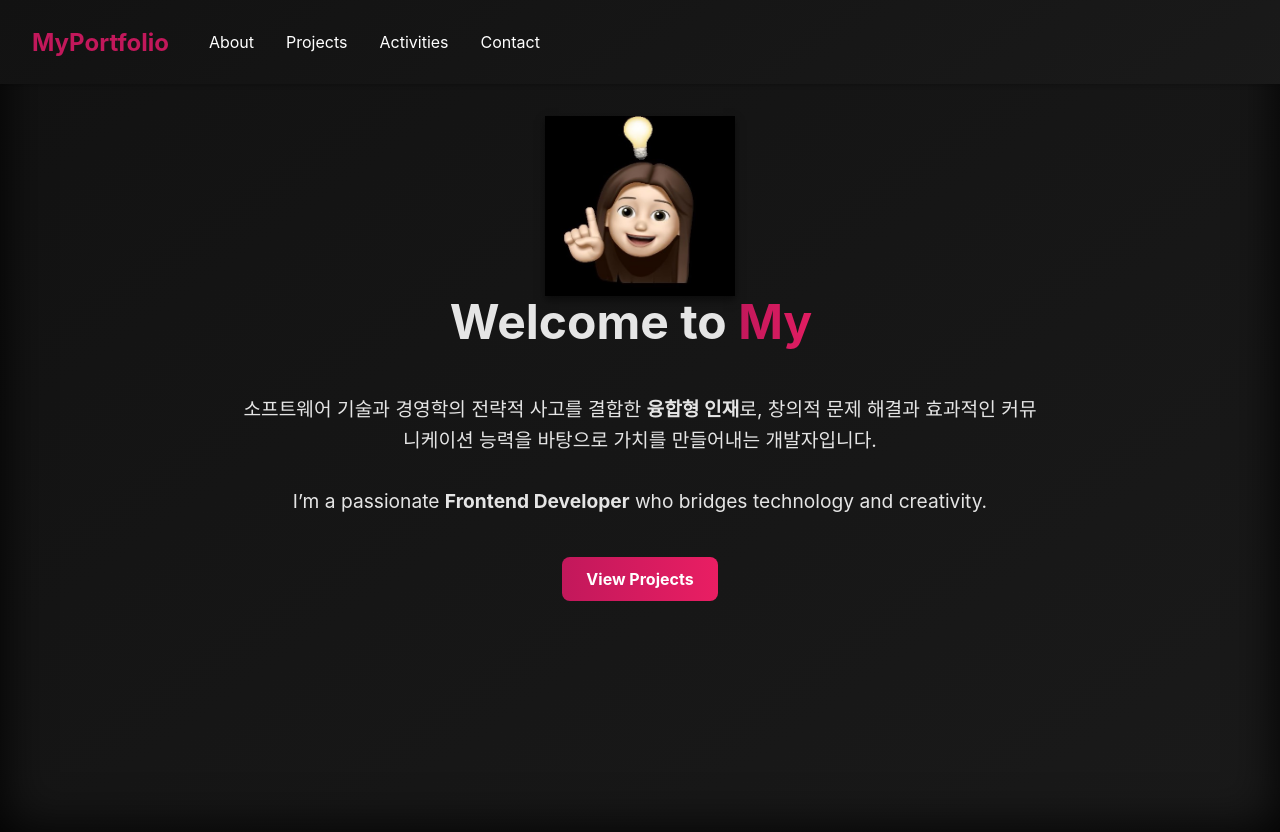
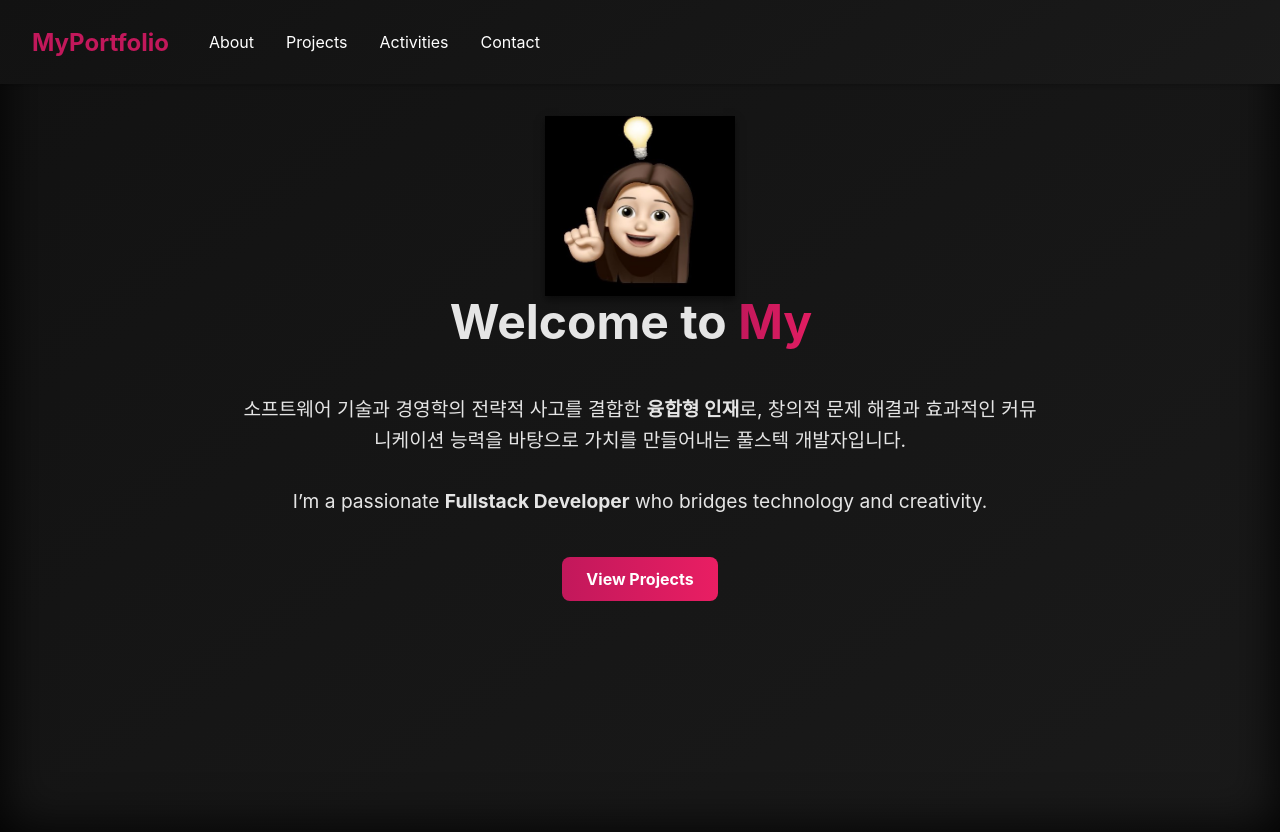
Before and after one commit to SyraYunji/My-Homepage, a React (Create React App) app: page / in a window 1280 px wide. Built offline with nearby package versions, Linux system fonts and the light colour scheme; the HTML template or start-up script is replaced by a standard one.

Commit message:
소개 수정

```diff
--- a/src/Home/Home.js
+++ b/src/Home/Home.js
@@ -36,9 +36,9 @@ const Home = () => {
         <p className={styles.subtitle}>
         소프트웨어 기술과 경영학의 전략적 사고를 결합한 <strong>융합형 인재</strong>로,
         창의적 문제 해결과 효과적인 커뮤니케이션 능력을 바탕으로
-        가치를 만들어내는 개발자입니다.<br />
+        가치를 만들어내는 풀스텍 개발자입니다.<br />
         <br />
-        I’m a passionate <strong>Frontend Developer</strong> who bridges
+        I’m a passionate <strong>Fullstack Developer</strong> who bridges
         technology and creativity.
         </p>
 
```
